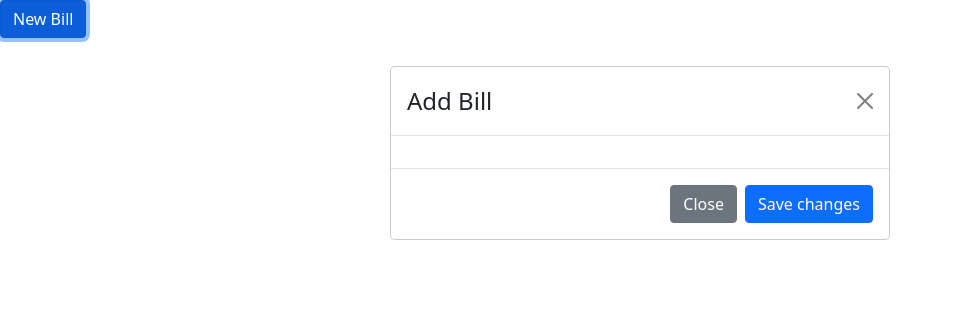
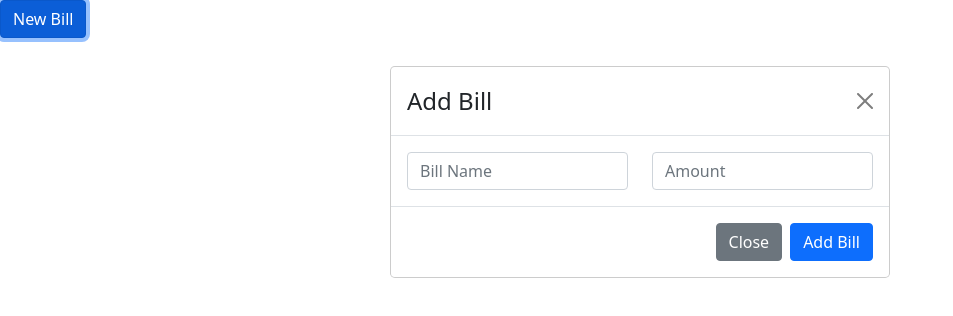
Before and after one commit to patrickrgrady81/bills, a React (Create React App) app: page / in a window 1280 px wide. Both pictures are taken after a click on the button "New Bill". Shown: the top 316 px of the page, without its empty margins (0-953 px from the left). Built offline with nearby package versions, Linux system fonts and the light colour scheme.

Commit message:
Can add bills

```diff
--- a/package.json
+++ b/package.json
@@ -11,6 +11,7 @@
     "react-bootstrap": "^2.4.0",
     "react-dom": "^18.2.0",
     "react-scripts": "5.0.1",
+    "uuid": "^8.3.2",
     "web-vitals": "^2.1.4"
   },
   "scripts": {
--- a/src/App.js
+++ b/src/App.js
@@ -1,9 +1,26 @@
-import { useState } from 'react';
-import { Button, Modal, Form } from 'react-bootstrap';
+import { useState, useRef, useReducer } from 'react';
+import { Button, Modal, Form, Row, Col, ListGroup } from 'react-bootstrap';
+import { v4 as uuidv4 } from 'uuid';
+
+const ACTIONS = {
+  ADD_BILL: "addBill"
+}
+
+function billReducer(state, action) {
+  switch (action.type) {
+    case "addBill":
+      return [...state, {name: action.payload.name, amount: action.payload.amount}];
+    default:
+      return state;
+  }
+}
 
 function App() {
+  const name = useRef("")
+  const amount = useRef(0)
 
   const [isModalOpen, setIsModalOpen] = useState(false);
+  const [bills, dispatch] = useReducer(billReducer, []);
 
   function handleModal() {
     setIsModalOpen(!isModalOpen);
@@ -11,31 +28,42 @@ function App() {
 
   function handleNewBill(e) {
     e.preventDefault();
-    alert("Create New Bill");
+    dispatch({type: ACTIONS.ADD_BILL, payload: {name: name.current.value, amount: amount.current.value}});
     setIsModalOpen(false);
   }
 
   return (
     <>
       <Button onClick={() => handleModal()}>New Bill</Button>
+      <ListGroup>
+      {bills.map((bill)=>{
+        return <ListGroup.Item key={uuidv4()}>{bill.name} - {bill.amount}</ListGroup.Item>
+      })}</ListGroup>
 
       { isModalOpen &&
-      (<Modal.Dialog>
+      <Modal.Dialog>
         <Modal.Header closeButton onHide={() => handleModal()}>
           <Modal.Title>Add Bill</Modal.Title>
         </Modal.Header>
 
         <Modal.Body>
           <Form>
-
+            <Row>
+              <Col>
+                <Form.Control required placeholder="Bill Name" ref={name} />
+              </Col>
+              <Col>
+                <Form.Control placeholder="Amount" ref={amount}/>
+              </Col>
+            </Row>
           </Form>
         </Modal.Body>
 
         <Modal.Footer>
           <Button variant="secondary" onClick={() => handleModal()}>Close</Button>
-          <Button variant="primary" type="submit" onClick={(e) => handleNewBill(e)}>Save changes</Button>
+          <Button variant="primary" type="submit" onClick={handleNewBill}>Add Bill</Button>
         </Modal.Footer>
-      </Modal.Dialog>  )}
+      </Modal.Dialog>}
     </>
   );
 }
```
